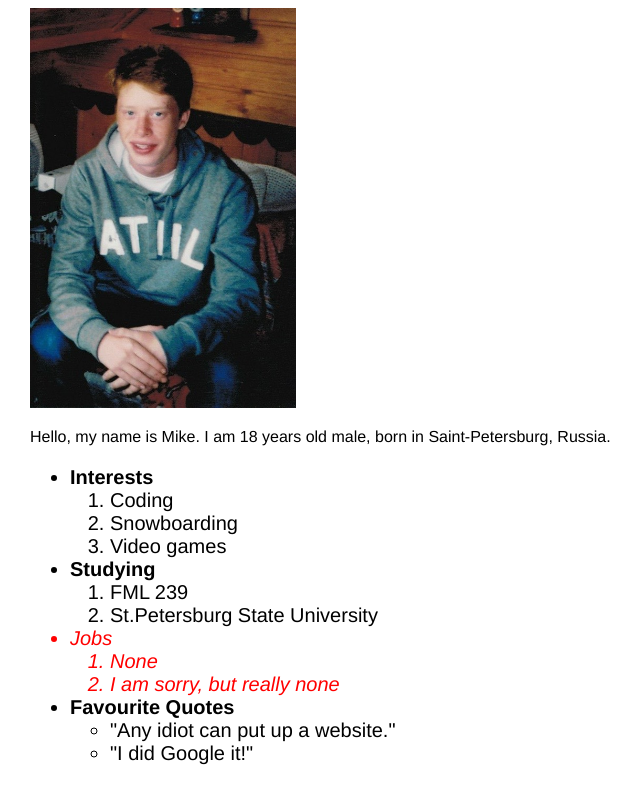
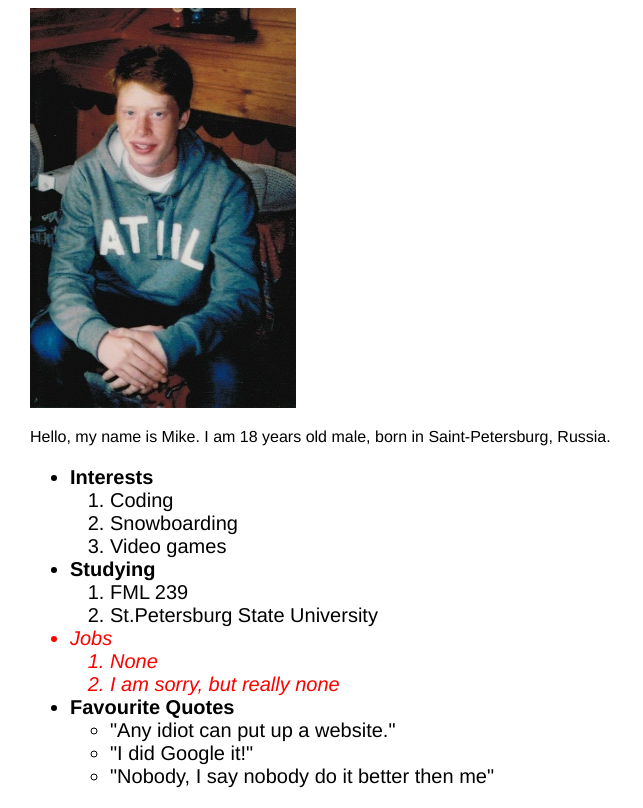
Before and after one commit to mlogachev/dev_web, a plain HTML site: page learning_is_key.html in a window 1280 px wide. Shown: the whole page, without its empty margins (0-643 px from the left). Drawn offline with Linux system fonts and the light colour scheme.

Commit message:
add a line

```diff
--- a/learning_is_key.html
+++ b/learning_is_key.html
@@ -30,6 +30,7 @@
 	            <ul>
 	                <li>"Any idiot can put up a website."</li>
 	                <li>"I did Google it!"</li>
+	                <li>"Nobody, I say nobody do it better then me"</li>
 	            </ul>
 	        </li>
 	    </ul>
```
